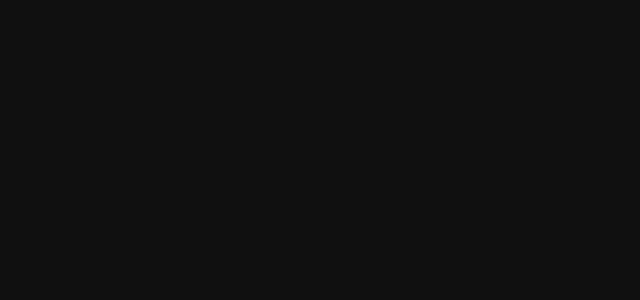
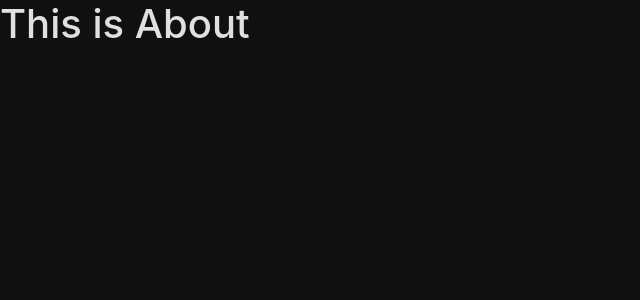
Before and after one commit to aavishkar6/personalWebsite, a React (Vite) app: page /personalWebsite/about in a window 1280 px wide. Before the commit this address had no page. Shown: the top 300 px of the page, without its empty margins (0-640 px from the left). Built offline with nearby package versions, Linux system fonts and the light colour scheme.

Commit message:
update routes

```diff
--- a/src/components/about/About.jsx
+++ b/src/components/about/About.jsx
@@ -1,7 +1,7 @@
 // import { Badge } from "react-bootstrap";
 
 import '../../styles/about.css';
-import picture from './picture.jpeg';
+import picture from './picture3.jpeg';
 
 function About() {
     return (
--- a/src/main.jsx
+++ b/src/main.jsx
@@ -14,9 +14,9 @@
   <React.StrictMode>
     <Router>
       <Routes>
-        <Route exact path="/" element={<HomePage />} />
-        <Route path="/about" element={<About />} />
-        <Route path="/blogs" element={<Blogs />} />
+        <Route path="/personalWebsite" element={<HomePage />} />
+        <Route path="/personalWebsite/about" element={<About />} />
+        <Route path="/personalWebsite/blogs" element={<Blogs />} />
         {/* Other routes */}
       </Routes>
     </Router>
--- a/vite.config.js
+++ b/vite.config.js
@@ -3,6 +3,6 @@
 
 // https://vitejs.dev/config/
 export default defineConfig({
-  base: '/personalWebsite',
+  base: '/personalWebsite/',
   plugins: [react()],
 })
```
